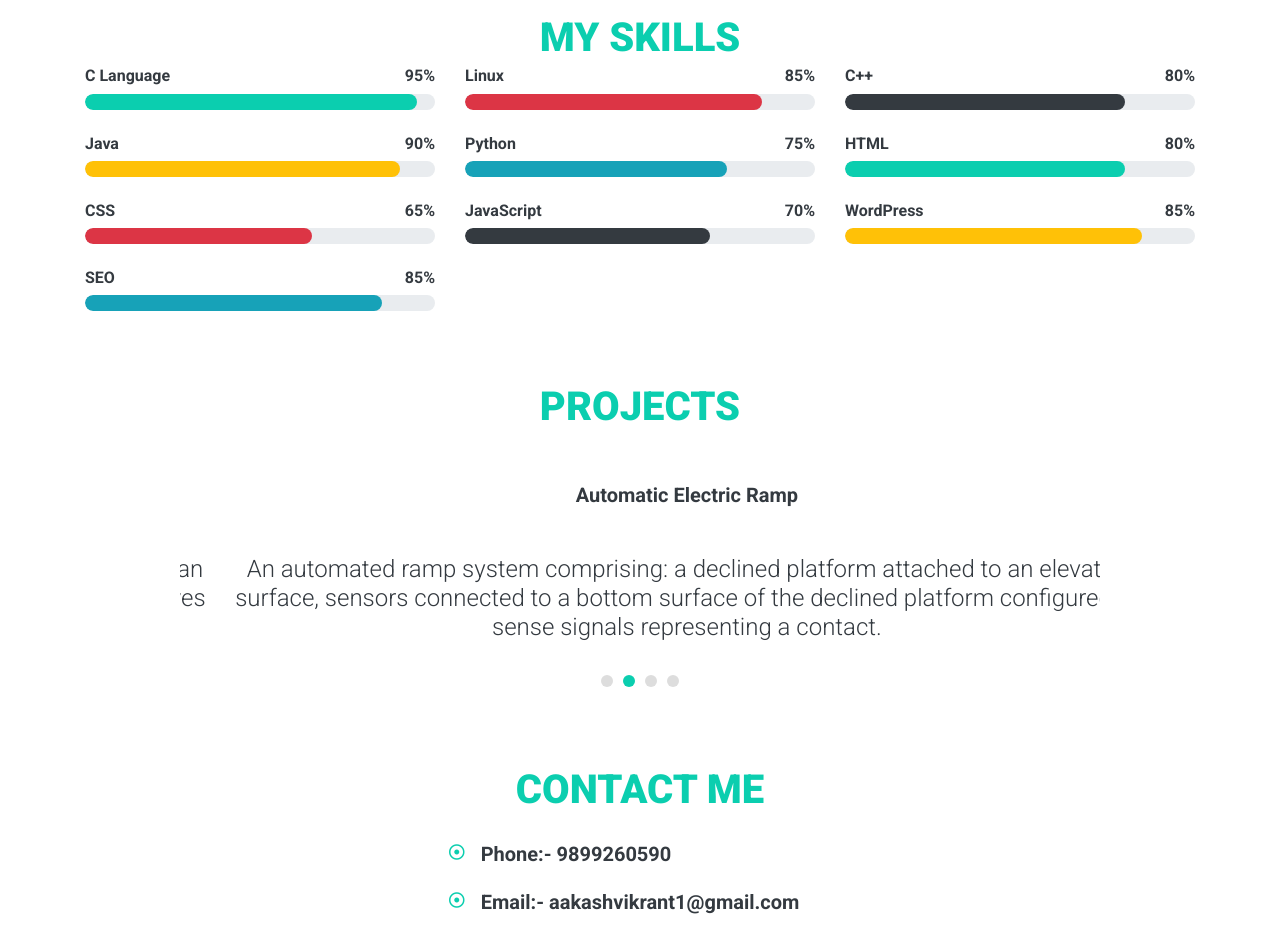
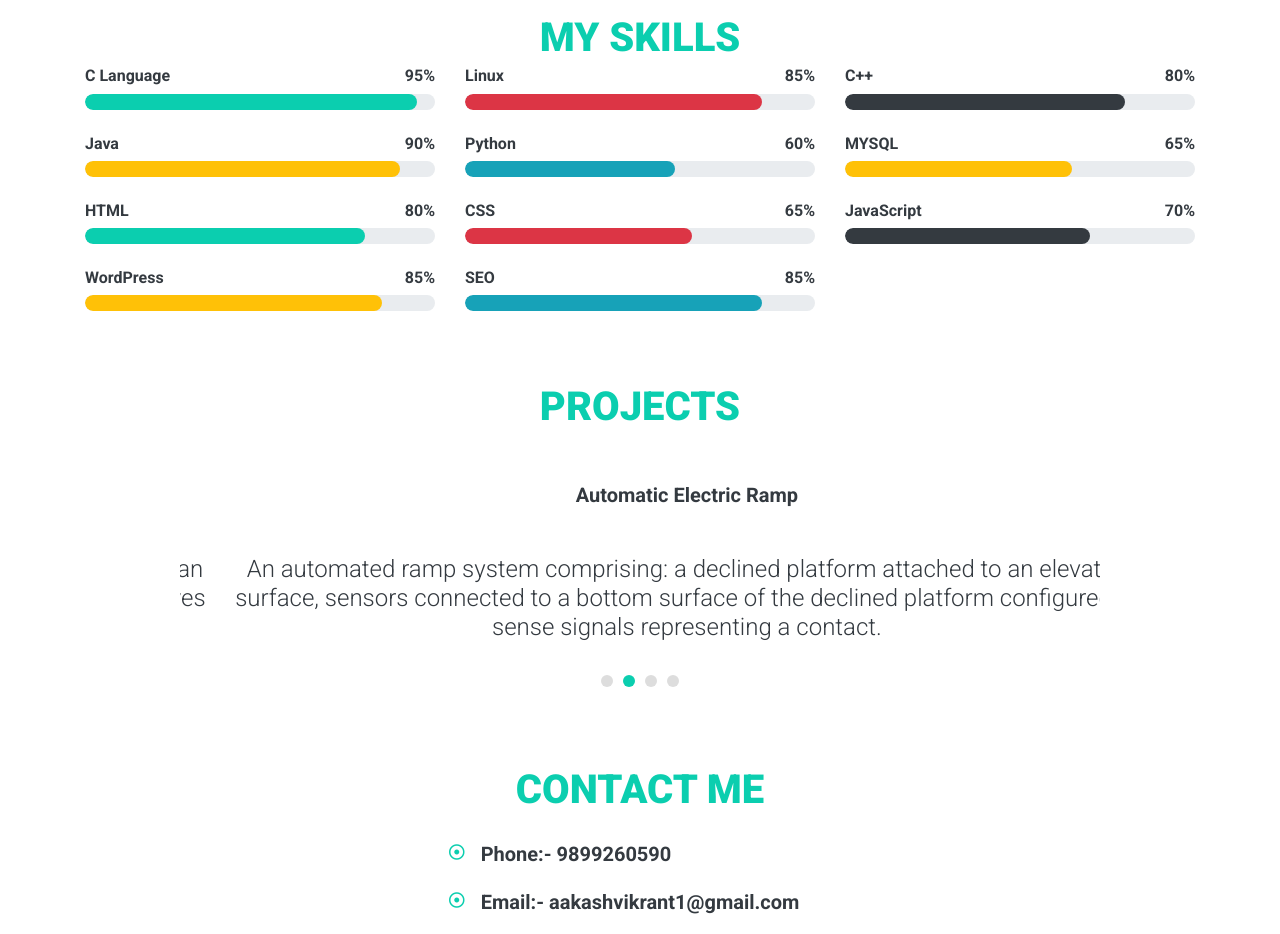
Before and after one commit to aakashvikrant/aakashvikrant.github.io, a plain HTML site: page index.html in a window 1280 px wide. Shown: the part 1820-2754 px from the top of the page. Drawn offline with nearby package versions, Linux system fonts and the light colour scheme.

Commit message:
Update index.html

```diff
--- a/index.html
+++ b/index.html
@@ -214,10 +214,22 @@
                 <div class="skill mb-4">
                     <div class="d-flex justify-content-between">
                         <h6 class="font-weight-bold">Python</h6>
-                        <h6 class="font-weight-bold">75%</h6>
+                        <h6 class="font-weight-bold">60%</h6>
                     </div>
                     <div class="progress">
-                        <div class="progress-bar bg-info" role="progressbar" aria-valuenow="75" aria-valuemin="0" aria-valuemax="100"></div>
+                        <div class="progress-bar bg-info" role="progressbar" aria-valuenow="60" aria-valuemin="0" aria-valuemax="100"></div>
+                    </div>
+                </div>
+            </div>
+
+                     <div class="col-md-4">
+                <div class="skill mb-4">
+                    <div class="d-flex justify-content-between">
+                        <h6 class="font-weight-bold">MYSQL</h6>
+                        <h6 class="font-weight-bold">65%</h6>
+                    </div>
+                    <div class="progress">
+                        <div class="progress-bar bg-warning" role="progressbar" aria-valuenow="65" aria-valuemin="0" aria-valuemax="100"></div>
                     </div>
                 </div>
             </div>
```
